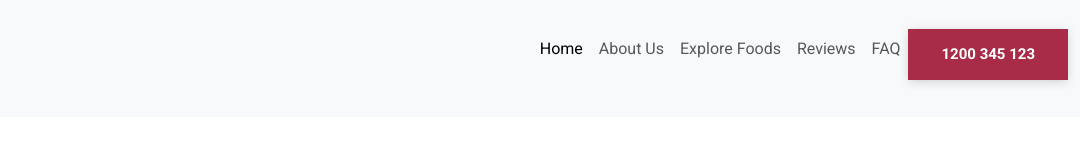
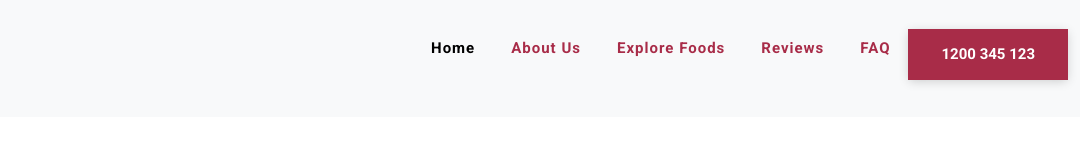
Before and after one commit to FireBird1998/Resturant_Bootstrap, a website built with Vite: page index.html in a window 1280 px wide. Shown: the full height of the page, 200-1280 px from the left. Built offline with nearby package versions, Linux system fonts and the light colour scheme.

Commit message:
more css

```diff
--- a/public/css/style.css
+++ b/public/css/style.css
@@ -194,3 +194,22 @@ p{
     -webkit-transition: all 0.3 ease-out;
     transition: all 0.3 ease-out;
 }
+
+.navigation-wrap .nav-item{
+    padding: 0 0.625rem;
+    transition: all 200ms linear;
+}
+
+.navigation-toggler:focus{
+    outline: unset;
+    border: unset;
+    box-shadow: none;
+}
+
+.nav-link{
+    font-size: 0.9375rem;
+    font-weight: 600;
+    text-transform: capitalize;
+    color: var(--primary-color);
+    letter-spacing: 1px;
+}
```
